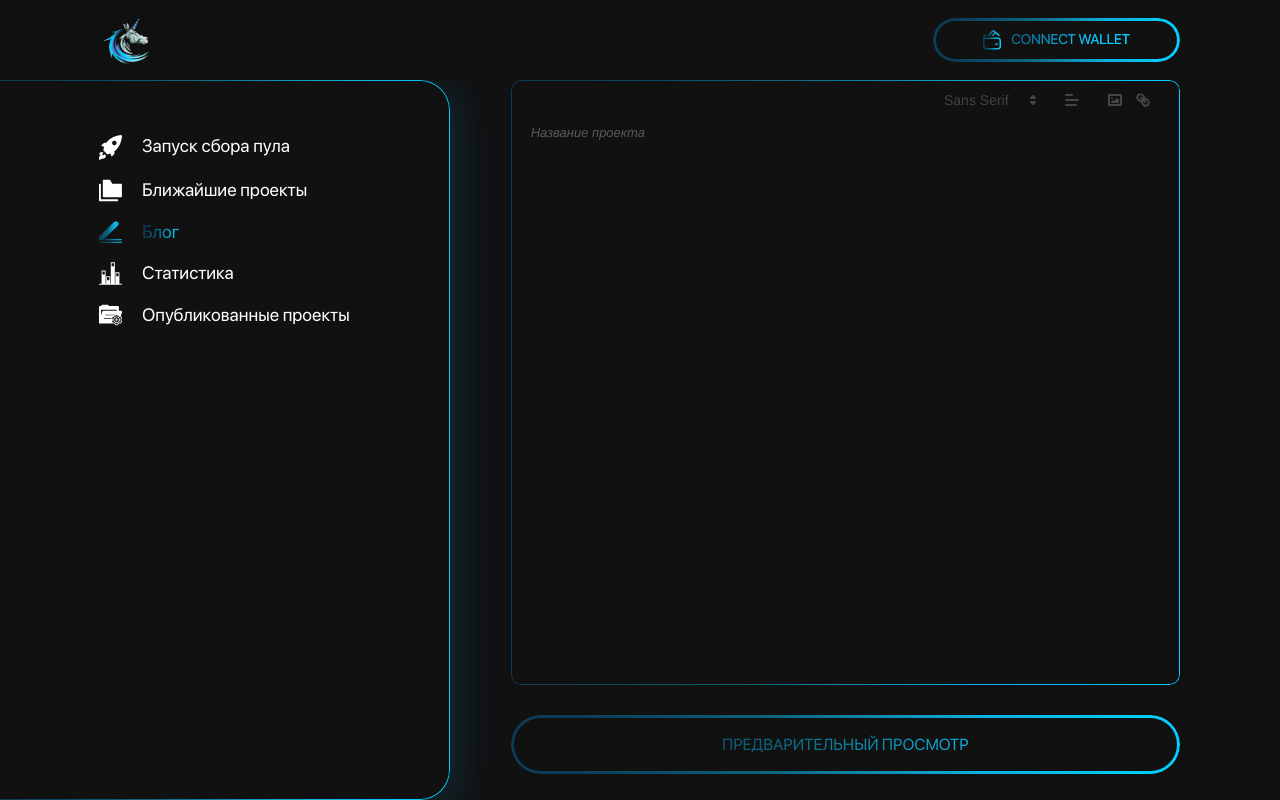
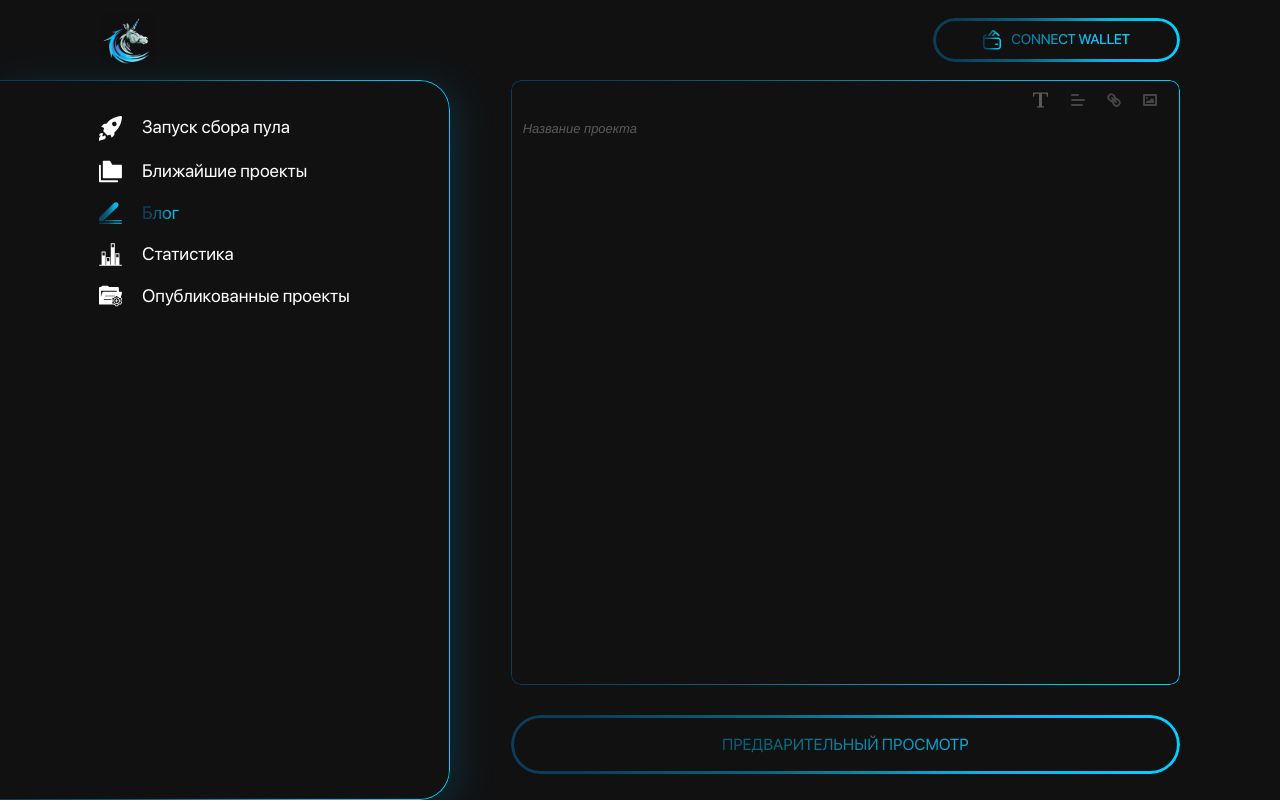
Before and after one commit to Credit-is-First/defi-pool-vc-admin, a React (Create React App) app: page /blog in a window 1280 px wide. Built offline with nearby package versions, Linux system fonts and the light colour scheme.

Commit message:
fix feadback

```diff
--- a/src/App.css
+++ b/src/App.css
@@ -84,12 +84,18 @@
 .ql-snow .ql-toolbar .ql-picker-item.ql-selected .ql-stroke-miter {
   stroke: #02cfff !important;
 }
+.ql-toolbar.ql-snow .ql-formats {
+  margin-right: 0 !important;
+}
+.ql-snow.ql-toolbar .ql-customText:hover svg {
+  fill: #02cfff !important;
+}
 
 .ql-editor.ql-blank::before {
-  left: 20px !important;
+  left: 0 !important;
   color: #5a5a5a !important;
 }
 
 .ql-editor {
-  padding: 4px 20px !important;
+  padding: 0 !important;
 }
--- a/src/components/inputs/BaseInput.tsx
+++ b/src/components/inputs/BaseInput.tsx
@@ -5,7 +5,7 @@ interface BaseInputProps extends InputHTMLAttributes<HTMLInputElement> {}
 const BaseInput: React.FC<BaseInputProps> = ({ className, ...rest }) => {
   return (
     <input
-      className={`gradient-bottom-border border-0 outline-0 bg-transparent placeholder-gray-500 px-2 py-1 ${className}`}
+      className={`gradient-bottom-border border-0 focus:border-0 outline-0 focus:outline-0 ring-0 focus:ring-0 bg-transparent placeholder-gray-500 px-2 py-1 ${className}`}
       {...rest}
     />
   )
--- a/src/components/inputs/BaseRoundedInput.tsx
+++ b/src/components/inputs/BaseRoundedInput.tsx
@@ -23,7 +23,7 @@ const BaseRoundedInput: React.FC<BaseInputProps> = ({
       className={`rounded-[10px] flex items-center  ${className}`}
     >
       <input
-        className={`border-0 outline-0 bg-transparent placeholder-gray-500 px-2 py-1 w-full ${inputClass}`}
+        className={`border-0 focus:border-0 outline-0 focus:outline-0 ring-0 focus:ring-0 bg-transparent placeholder-gray-500 px-2 py-1 w-full ${inputClass}`}
         style={{
           ...style,
           height,
--- a/src/index.css
+++ b/src/index.css
@@ -215,3 +215,15 @@ input[type='number'] {
   appearance: textfield;
   -moz-appearance: textfield; /* Firefox - override default appearance */
 }
+
+.ql-snow .ql-picker-options {
+  background-color: #111112 !important;
+}
+
+.ql-toolbar.ql-snow .ql-picker.ql-expanded .ql-picker-options {
+  border-color: #5a5a5a !important;
+}
+
+.ql-toolbar.ql-snow .ql-picker.ql-expanded .ql-picker-label {
+  border-color: #5a5a5a !important;
+}
--- a/src/layouts/Sidebar/index.tsx
+++ b/src/layouts/Sidebar/index.tsx
@@ -24,9 +24,9 @@ function AdminSidebar({ className, showMenuTitle, onOpen }: Props) {
         }
       >
         <div className='grid gap-[19px]'>
-          <div className='flex justify-end'>
+          <div className='sm:hidden flex justify-end w-full'>
             <LeftArrow
-              className={clsx('sm:hidden mt-[-30px] cursor-pointer text-center w-[23px]', {
+              className={clsx('mt-[-30px] cursor-pointer text-center w-[23px]', {
                 'transform -scale-x-100': !showMenuTitle,
               })}
               onClick={handleToggle}
--- a/src/layouts/index.tsx
+++ b/src/layouts/index.tsx
@@ -23,13 +23,13 @@ function AdminLayout() {
 
   return (
     <>
-      <AdminHeader className='sticky h-admin-header top-0 px-5 md:px-10 lg:px-20 xl:px-[100px] z-20' />
+      <AdminHeader className='fixed top-0 left-0 right-0 h-admin-header px-5 md:px-10 lg:px-20 xl:px-[100px] z-50' />
       <AdminSidebar
         showMenuTitle={showMenuTitle}
         onOpen={setOpen}
-        className='fixed h-admin-content bottom-0 left-0 z-10'
+        className='fixed h-admin-content bottom-0 left-0 z-50'
       />
-      <div className='flex min-h-admin-content pr-5 md:pr-10 lg:pr-20 xl:pr-[100px] overflow-hidden'>
+      <div className='flex min-h-[100vh] pt-[80px] pr-5 md:pr-10 lg:pr-20 xl:pr-[100px] overflow-hidden'>
         <AdminSidebar showMenuTitle={moreThanSm} className='h-admin-content invisible' />
         <div className='ml-5 md:ml-10 lg:ml-[60px] flex-auto w-1'>
           <Outlet />
--- a/src/pages/PoolCollection/components/TextEditor.tsx
+++ b/src/pages/PoolCollection/components/TextEditor.tsx
@@ -1,23 +1,37 @@
-import React, { useCallback, useState } from 'react'
+import React, { useCallback, useMemo, useState } from 'react'
 import clsx from 'clsx'
-import ReactQuill from 'react-quill'
+import ReactQuill, { Quill } from 'react-quill'
 import 'react-quill/dist/quill.snow.css'
 
 import GradientWrraper from 'src/components/GradientWrapper'
 import { BaseProps } from 'src/types'
+import { ReactComponent as ExpandIcon } from 'src/assets/icons/toolbar-expand.svg'
+import { ReactComponent as TextIcon } from 'src/assets/icons/T-icon.svg'
 
 type Props = {
   placeholder?: string
 } & BaseProps
 
-const modules = {
-  toolbar: [[{ font: [] }], [{ align: [] }], ['image', 'link']],
-}
-
 const formats = ['font', 'align', 'image', 'link']
 
 const TextEditor = ({ className, placeholder }: Props) => {
+  const [showToolbar, setShowToolbar] = useState(false)
   const [editorHtml, setEditorHtml] = useState('')
+
+  const toogleToolbar = useCallback(() => setShowToolbar((prev) => !prev), [])
+  const handleTextToolbarIcon = useCallback(() => {}, [])
+
+  const modules = useMemo(() => {
+    return {
+      toolbar: {
+        container: '#toolbar',
+        handlers: {
+          expand: toogleToolbar,
+          customText: handleTextToolbarIcon,
+        },
+      },
+    }
+  }, [])
 
   const handleChange = useCallback((html: string) => {
     setEditorHtml(html)
@@ -28,16 +42,56 @@ const TextEditor = ({ className, placeholder }: Props) => {
       borderWidth={1}
       className={clsx('flex overflow-hidden rounded-[10px]', className)}
     >
+      <div className='w-full flex flex-row-reverse sm:flex-col'>
+        <QuillToolbar show={showToolbar} />
         <ReactQuill
-        className='w-full flex flex-col'
+          className='w-full flex flex-col flex-auto overflow-y-auto !p-3 sm:!pt-0'
           value={editorHtml}
           onChange={handleChange}
           placeholder={placeholder}
           modules={modules}
           formats={formats}
         />
+      </div>
     </GradientWrraper>
   )
 }
 
 export default TextEditor
+
+const Font = Quill.import('formats/font')
+Font.whitelist = ['arial', 'comic-sans', 'courier-new', 'georgia', 'helvetica', 'lucida']
+Quill.register(Font, true)
+
+type ToolbarProps = {
+  show: boolean
+} & BaseProps
+
+function QuillToolbar({ show, className }: ToolbarProps) {
+  return (
+    <div
+      id='toolbar'
+      className={clsx(className, 'gap-2 !flex-col !justify-start sm:!flex-row sm:!justify-end')}
+    >
+      <span className='ql-formats sm:!hidden'>
+        <button className='ql-expand'>
+          <ExpandIcon fill={show ? 'white' : '#5a5a5a'} />
+        </button>
+      </span>
+      <span className={clsx({ '!hidden': !show }, 'ql-formats sm:!inline-block')}>
+        <button className='ql-customText'>
+          <TextIcon />
+        </button>
+      </span>
+      <span className={clsx({ '!hidden': !show }, 'ql-formats sm:!inline-block')}>
+        <select className='ql-align' />
+      </span>
+      <span className={clsx({ '!hidden': !show }, 'ql-formats sm:!inline-block')}>
+        <button className='ql-link' />
+      </span>
+      <span className={clsx({ '!hidden': !show }, 'ql-formats sm:!inline-block')}>
+        <button className='ql-image' />
+      </span>
+    </div>
+  )
+}
```
Also changed, not shown: src/assets/icons/T-icon.svg (added), src/assets/icons/toolbar-expand.svg (added). Lines whose indentation alone changed are shown as unchanged.
